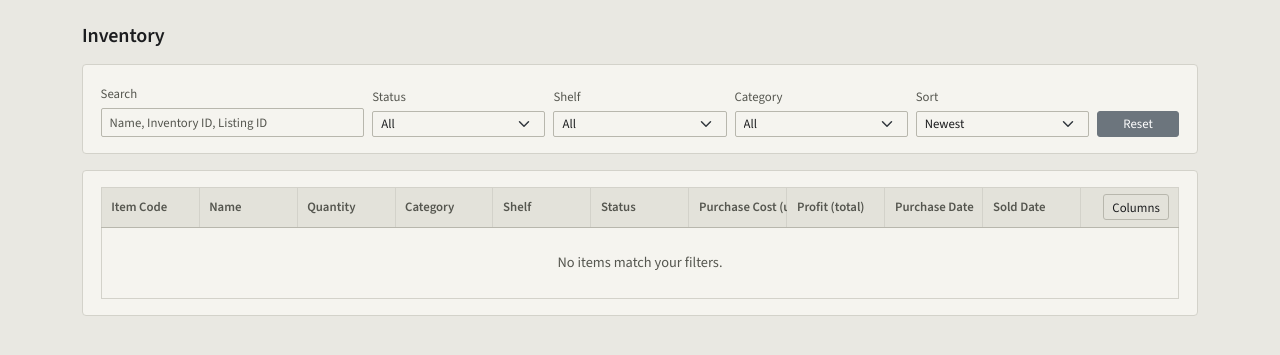
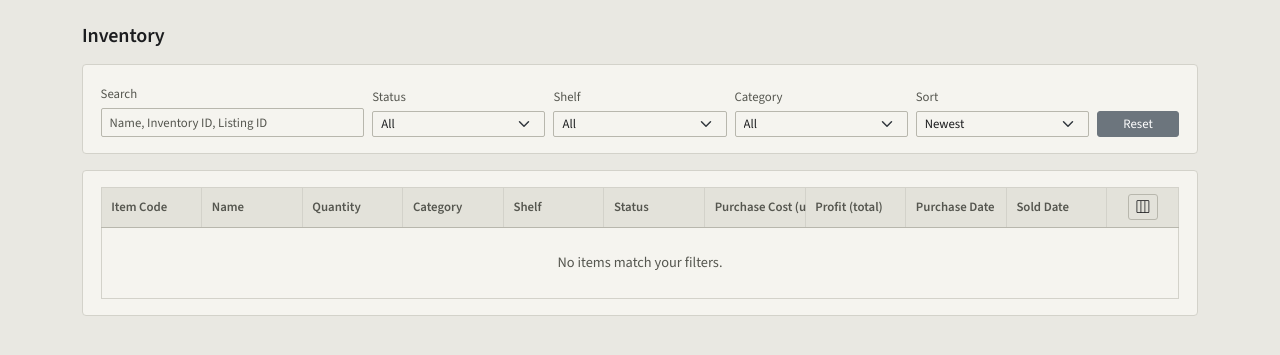
Before and after one commit to Dommus/Resale-Desk, a Flask app: page /inventory in a window 1280 px wide. Shown: the part 55-410 px from the top of the page. Run offline with Flask 3, Linux system fonts and the light colour scheme; a user stored in the database is signed in.

Commit message:
compact table View button

```diff
--- a/static/js/table_controls.js
+++ b/static/js/table_controls.js
@@ -259,7 +259,9 @@
         details.className = 'table-column-picker table-column-picker-inline';
         const summary = document.createElement('summary');
         summary.className = 'btn btn-outline-secondary btn-sm';
-        summary.textContent = 'Columns';
+        summary.title = 'Columns';
+        summary.setAttribute('aria-label', 'Columns');
+        summary.innerHTML = '<i class="bi bi-layout-three-columns" aria-hidden="true"></i>';
         details.append(summary);
 
         const menu = document.createElement('div');
--- a/static/style.css
+++ b/static/style.css
@@ -655,8 +655,7 @@ code.inv-code {
 }
 
 .table-actions-header {
-    min-width: 7rem;
-    text-align: right;
+    text-align: center;
     vertical-align: middle;
 }
 
@@ -770,8 +769,12 @@ code.inv-code {
     vertical-align: middle;
 }
 
+/* With table-layout: fixed the header row sets column widths, so the
+   actions column must be sized on its th to stop it taking an equal share. */
+.app-fit-table .table-actions-header,
 .app-fit-table .table-action-cell {
-    width: 7rem;
+    width: 4.5rem;
+    text-align: center !important;
 }
 
 .app-fit-table .d-inline-flex {
```
